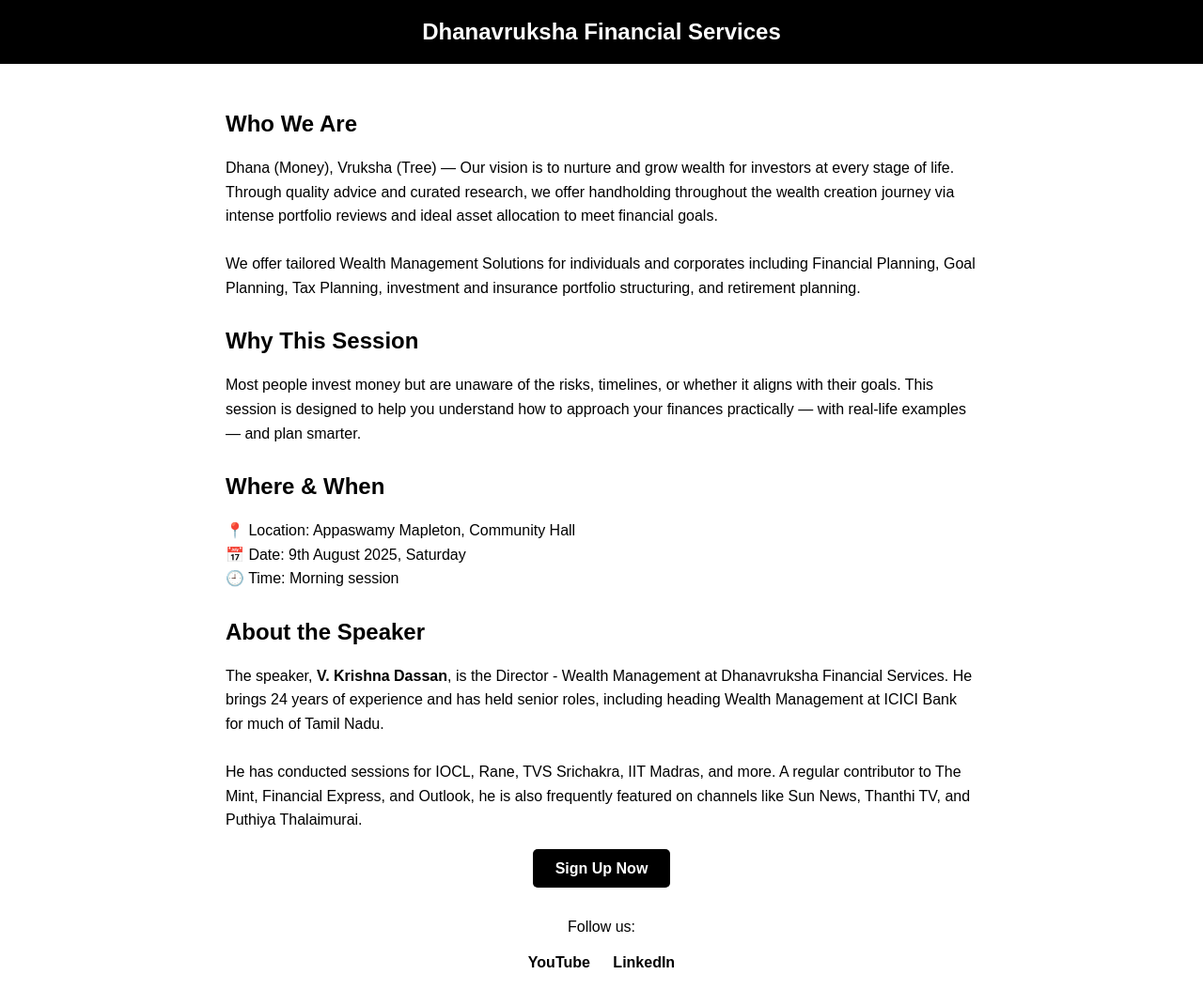
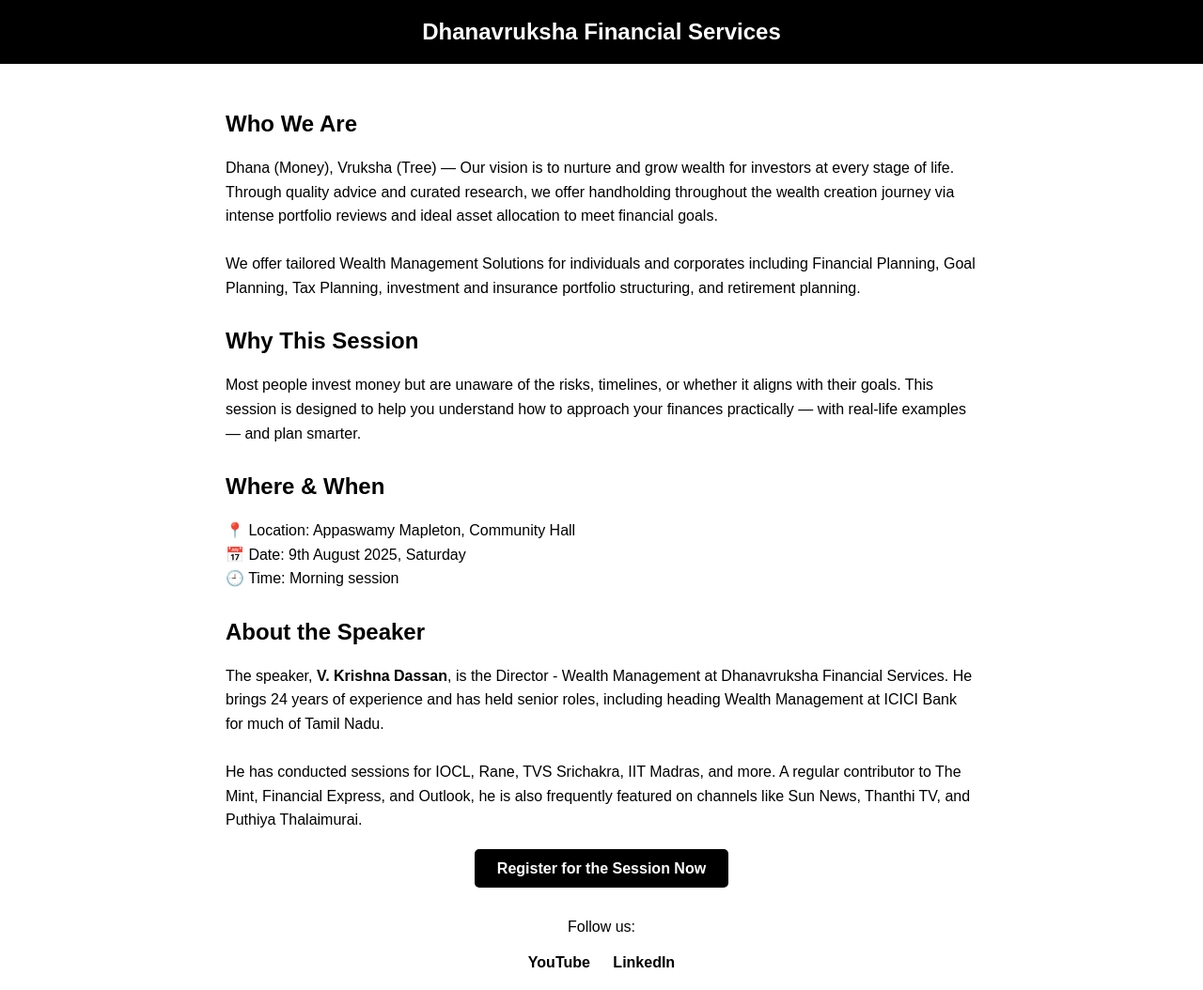
Before and after one commit to Akash-kj/Private-Wealth-Management-Session, a plain HTML site: page index.html in a window 1280 px wide. Shown: the whole page at 94% size. Drawn offline with Linux system fonts and the light colour scheme.

Commit message:
Update index.html

```diff
--- a/index.html
+++ b/index.html
@@ -90,7 +90,7 @@
     </p>
 
     <div class="signup">
-      <a href="https://forms.gle/VRM3AfC4ZENmU4SQA" target="_blank">Sign Up Now</a>
+      <a href="https://forms.gle/VRM3AfC4ZENmU4SQA" target="_blank">Register for the Session Now</a>
     </div>
 
     <div class="social">
```
